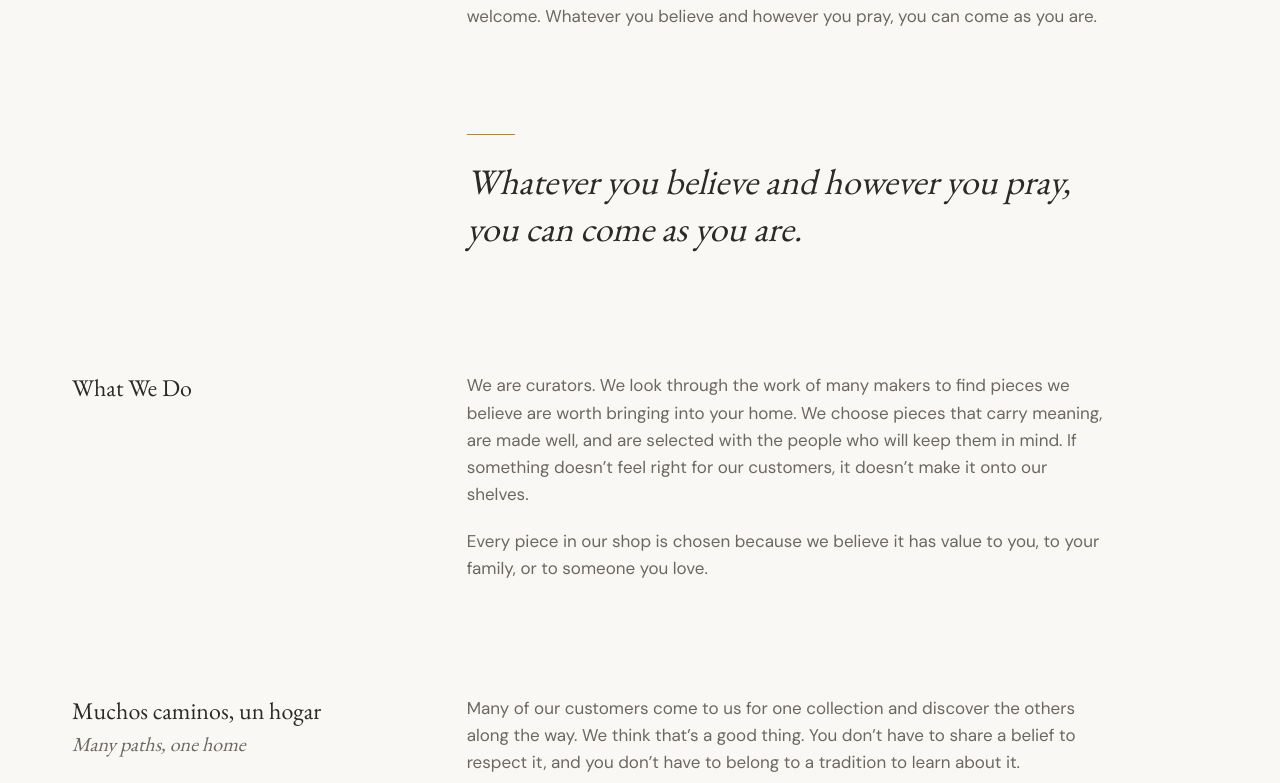
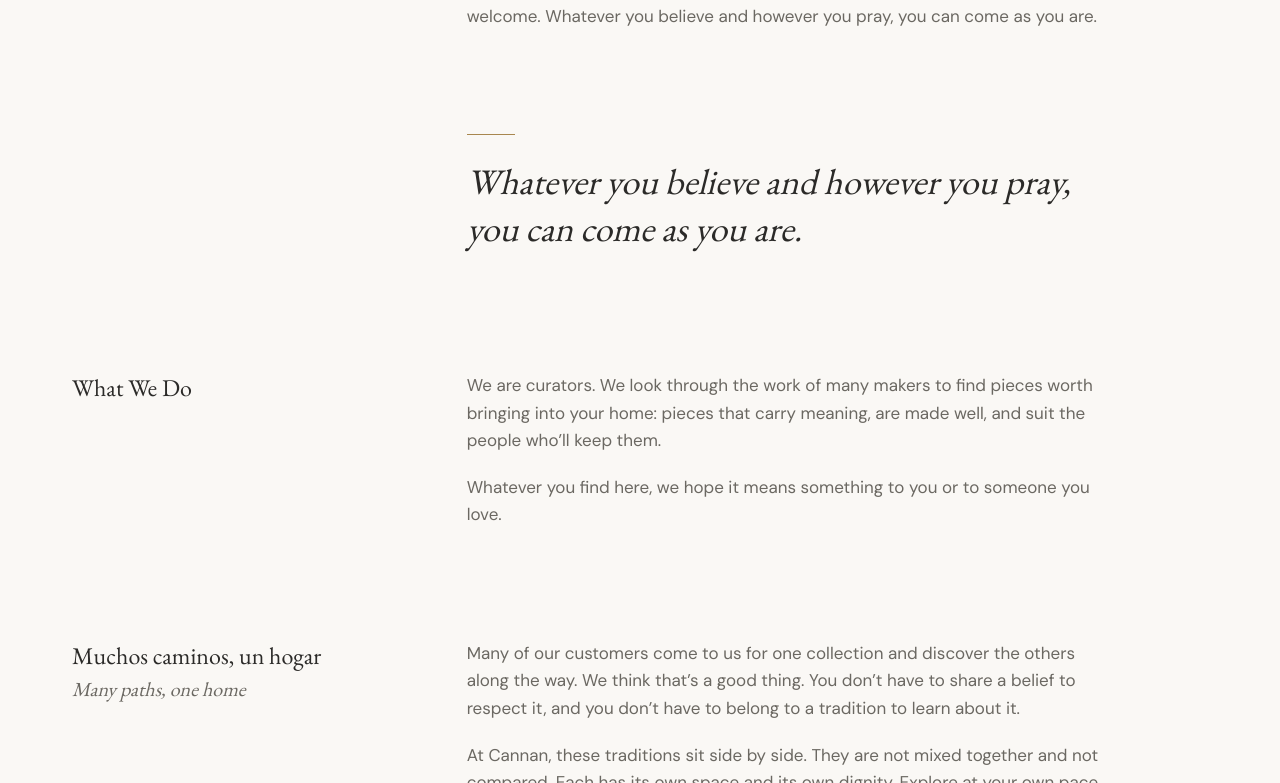
Before and after one commit to eduardd3/cannan-ecom-web, a Next.js app: page /about in a window 1280 px wide. Shown: the part 525-1308 px from the top of the page. Built offline with nearby package versions, Linux system fonts and the light colour scheme; no server answers.

Commit message:
Tighten the About page's What We Do copy
- Shorter curation paragraph
- Closing line speaks to the reader instead of restating the choice

```diff
--- a/src/app/(storefront)/about/page.tsx
+++ b/src/app/(storefront)/about/page.tsx
@@ -86,14 +86,12 @@ export default function AboutUs() {
       <AboutSection id="what" heading={<h2 className={h2}>What We Do</h2>}>
         <p>
           We are curators. We look through the work of many makers to find pieces
-          we believe are worth bringing into your home. We choose pieces that carry
-          meaning, are made well, and are selected with the people who will keep
-          them in mind. If something doesn’t feel right for our customers, it
-          doesn’t make it onto our shelves.
+          worth bringing into your home: pieces that carry meaning, are made well,
+          and suit the people who’ll keep them.
         </p>
         <p>
-          Every piece in our shop is chosen because we believe it has value to you,
-          to your family, or to someone you love.
+          Whatever you find here, we hope it means something to you or to someone
+          you love.
         </p>
       </AboutSection>
 
```
